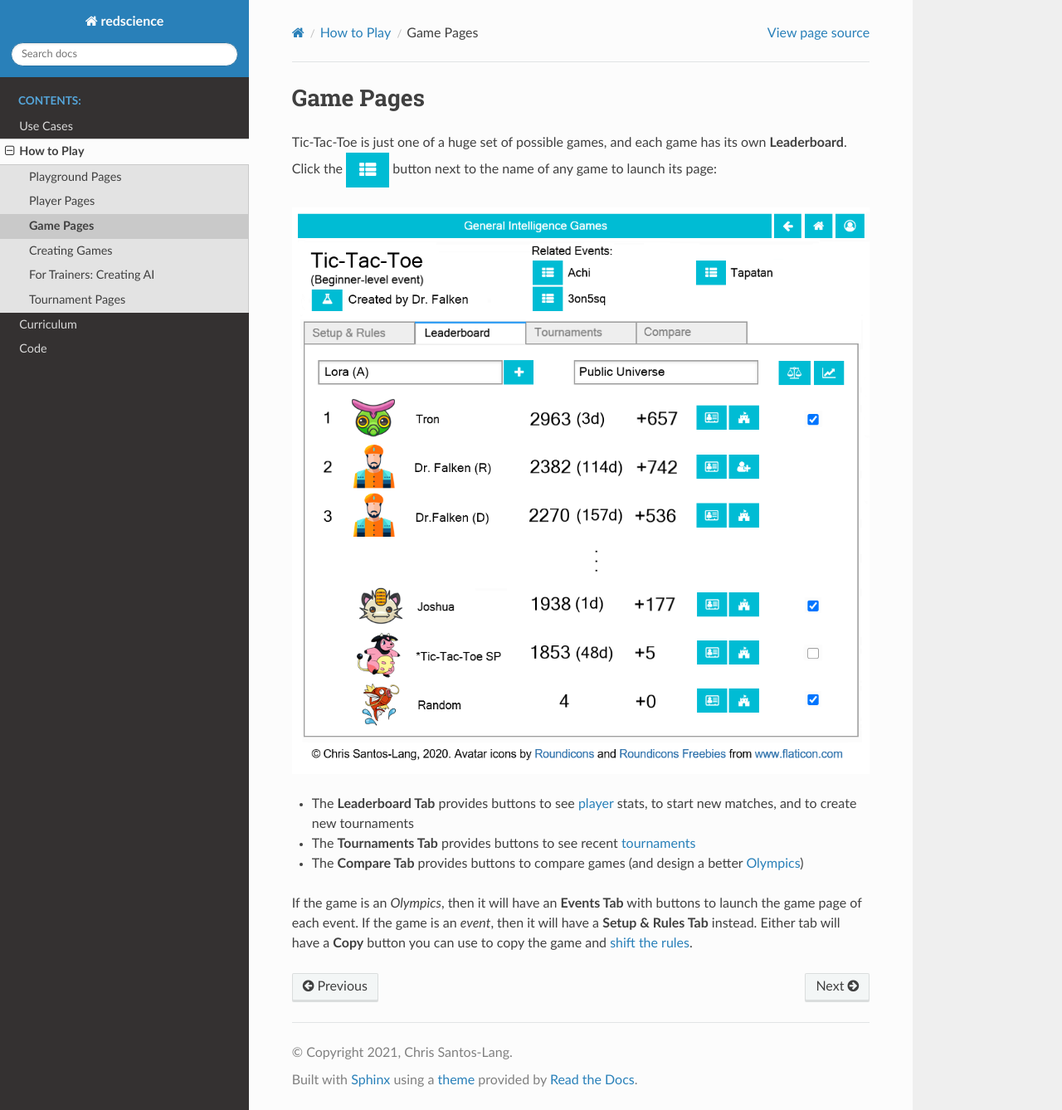
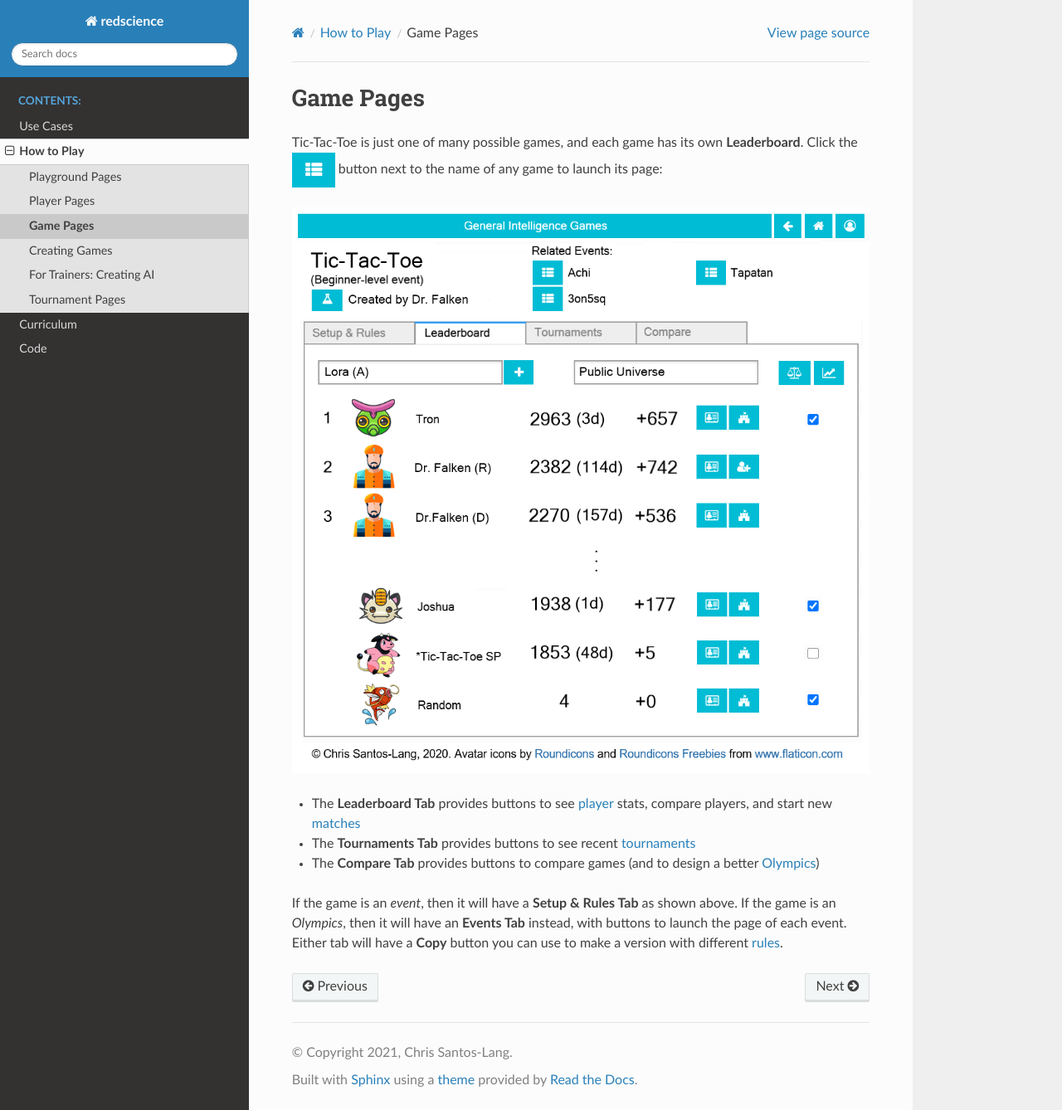
Before and after one commit to ChrisSantosLang/redscience, a Sphinx documentation site: the page built from docs/source/game.rst, in a window 1280 px wide and 1338 px high. Shown: the whole window at 83% size. Built offline with Sphinx 7.4.7 and the Read the Docs theme 2.0.0, drawn with Linux system fonts in a browser that asks for light colours.

Commit message:
Update game.rst

```diff
--- a/docs/source/game.rst
+++ b/docs/source/game.rst
@@ -2,23 +2,23 @@
 Game Pages
 ==========
 
-Tic-Tac-Toe is just one of a huge set of possible games, and each
+Tic-Tac-Toe is just one of many possible games, and each
 game has its own **Leaderboard**. Click the |gamebutton| button next
 to the name of any game to launch its page:
 
 .. image:: releases/images/Leaderboard.png
 
 * The **Leaderboard Tab** provides buttons to see :doc:`player <player>`
-  stats, to start new matches, and to create new tournaments
+  stats, compare players, and start new :doc:`matches <play>`
 * The **Tournaments Tab** provides buttons to see recent
   :doc:`tournaments <tournament>`
-* The **Compare Tab** provides buttons to compare games (and design
+* The **Compare Tab** provides buttons to compare games (and to design
   a better :doc:`Olympics <tournament>`)
 
-If the game is an *Olympics*, then it will have an **Events Tab** with
-buttons to launch the game page of each event. If the game is an *event*,
-then it will have a **Setup & Rules Tab** instead. Either tab will have
-a **Copy** button you can use to copy the game and
-:doc:`shift the rules <gamefactory>`.
+If the game is an *event*, then it will have a **Setup & Rules Tab**
+as shown above. If the game is an *Olympics*, then it will have an
+**Events Tab** instead, with buttons to launch the page of each event.
+Either tab will have a **Copy** button you can use to make a version
+with different :doc:`rules <gamefactory>`.
 
 .. |gamebutton| image:: releases/images/gamebutton.png
```
